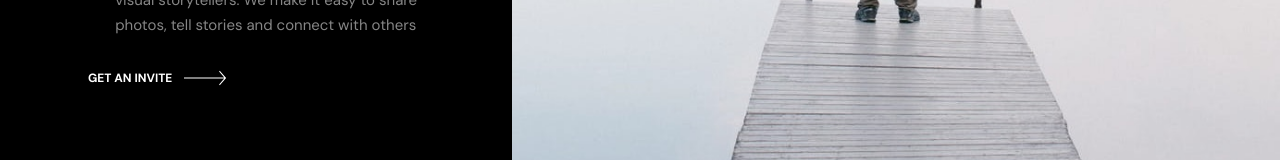
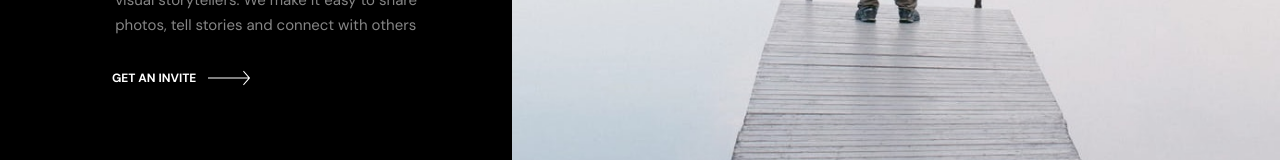
Before and after one commit to abir045/photosnap, a React (Create React App) app: page / in a window 1280 px wide. Shown: the part 449-609 px from the top of the page. Built offline with nearby package versions, Linux system fonts and the light colour scheme.

Commit message:
updated  button margin on hero banner homepage

```diff
--- a/src/pages/Home.js
+++ b/src/pages/Home.js
@@ -16,7 +16,7 @@ const Home = () => {
           <p className="flex md:text-[15px] leading-[25px] w-full p-5 text-[#dfdfdf] opacity-60 md:mr-[10%] md:w-[70%] md:mb-3 xl:w-[80%] xl:ml-[23%]">
             {homeContent.banner.body}
           </p>
-          <div className="flex space-x-3 w-full md:ml-[8%] xl:ml-[20%]" >
+          <div className="flex space-x-3 w-full md:ml-[8%] xl:ml-[30%]" >
            <button className="flex  ml-[5%]  text-white font-bold uppercase text-xs">
             {homeContent.banner.button}
 
```
